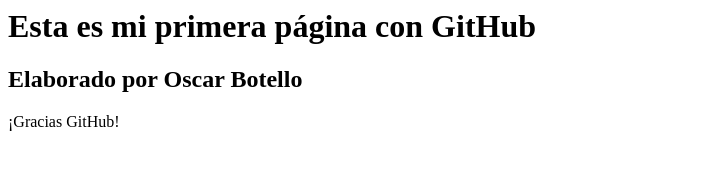
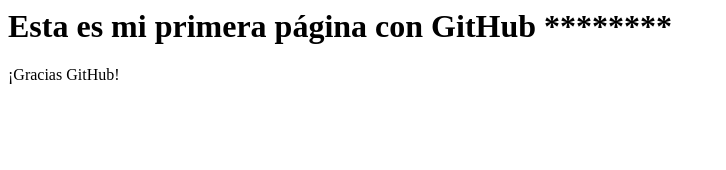
Before and after one commit to oscarbotello1/Prueba, a plain HTML site: page index.html in a window 1280 px wide. Shown: the whole page, without its empty margins (0-726 px from the left). Drawn offline with Linux system fonts and the light colour scheme.

Commit message:
Actualizacion 2

```diff
--- a/index.html
+++ b/index.html
@@ -1,5 +1,4 @@
 <html>
-<h1> Esta es mi primera página con GitHub</h1>
-  <h2> Elaborado por Oscar Botello</h2>
+<h1> Esta es mi primera página con GitHub ********</h1>
 <p>¡Gracias GitHub!</p>
 </html>
```
